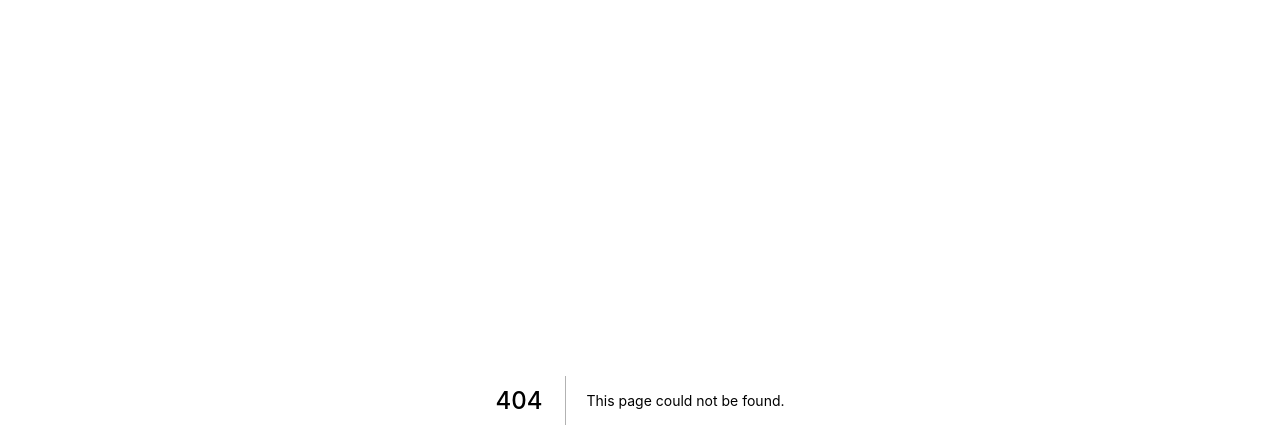
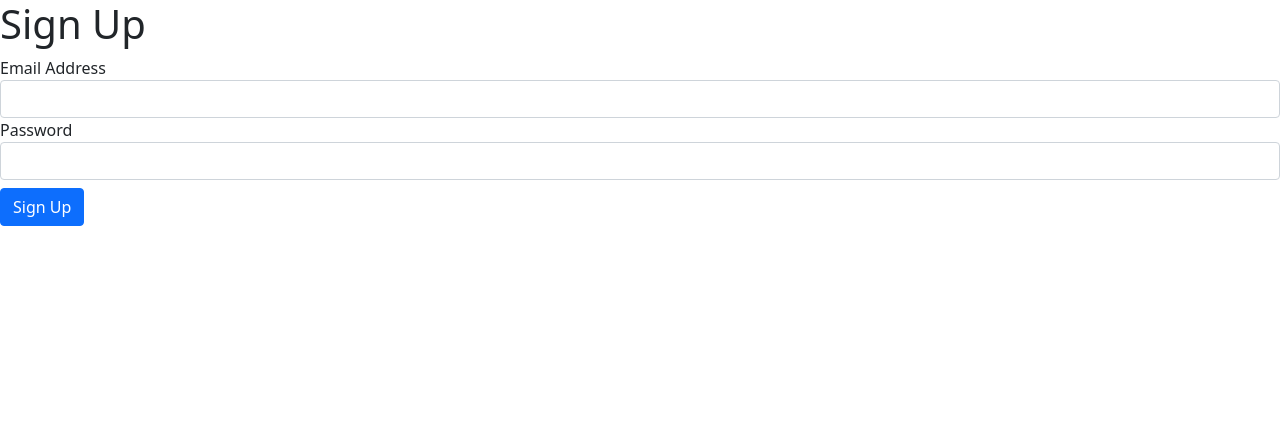
Before and after one commit to Shane1995/ticketing-dev, a Next.js app in the folder client/: page /auth/signup in a window 1280 px wide. Before the commit this address had no page. Shown: the top 448 px of the page. Built offline with nearby package versions, Linux system fonts and the light colour scheme.

Commit message:
adds user sign-up

```diff
--- /dev/null
+++ b/client/hooks/use-request.js
@@ -0,0 +1,34 @@
+import axios from 'axios'
+import { useState } from 'react'
+
+const useRequest = ({ url, method, body, onSuccess }) => {
+  const [errors, setErrors] = useState(null)
+
+  const doRequest = async () => {
+    try {
+      setErrors(null)
+      const response = await axios[method](url, body)
+
+      if (onSuccess) {
+        onSuccess(response.data)
+      }
+
+      return response.data
+    } catch (err) {
+      setErrors(
+        <div className='alert alert-danger'>
+          <h4>Oops...</h4>
+          <ul className='my-0'>
+            {err.response.data.errors.map((err) => (
+              <li key={err.message}>{err.message}</li>
+            ))}
+          </ul>
+        </div>
+      )
+    }
+  }
+
+  return { doRequest, errors }
+}
+
+export default useRequest
--- /dev/null
+++ b/client/next.config.js
@@ -0,0 +1,6 @@
+module.exports = {
+  webpackDevMiddleware: (config) => {
+    config.watchOptions.poll = 300
+    return config
+  }
+}
--- a/client/package.json
+++ b/client/package.json
@@ -10,6 +10,8 @@
   "author": "",
   "license": "ISC",
   "dependencies": {
+    "axios": "^0.21.1",
+    "bootstrap": "^5.0.0",
     "next": "^10.1.3",
     "react": "^17.0.2",
     "react-dom": "^17.0.2"
--- /dev/null
+++ b/client/pages/_app.js
@@ -0,0 +1,7 @@
+import 'bootstrap/dist/css/bootstrap.css'
+
+const App = ({ Component, pageProps }) => {
+  return <Component {...pageProps} />
+}
+
+export default App
--- /dev/null
+++ b/client/pages/auth/signup.js
@@ -0,0 +1,48 @@
+import { useState } from 'react'
+import Router from 'next/router'
+import useRequest from '../../hooks/use-request'
+
+const SignUp = () => {
+  const [email, setEmail] = useState('')
+  const [password, setPassword] = useState('')
+  const { doRequest, errors } = useRequest({
+    method: 'post',
+    url: '/api/users/signup',
+    body: {
+      email,
+      password
+    },
+    onSuccess: () => {
+      Router.push('/')
+    }
+  })
+
+  const onSubmit = async (event) => {
+    event.preventDefault()
+
+    await doRequest()
+  }
+
+  return (
+    <form onSubmit={onSubmit}>
+      <h1>Sign Up</h1>
+      <div className='form-group'>
+        <label>Email Address</label>
+        <input value={email} onChange={(e) => setEmail(e.target.value)} className='form-control'></input>
+      </div>
+      <div className='form-group'>
+        <label>Password</label>
+        <input
+          type='password'
+          value={password}
+          onChange={(e) => setPassword(e.target.value)}
+          className='form-control'
+        ></input>
+      </div>
+      {errors}
+      <button className='mt-2 btn btn-primary'>Sign Up</button>
+    </form>
+  )
+}
+
+export default SignUp
--- /dev/null
+++ b/client/pages/banana.js
@@ -0,0 +1,5 @@
+const Banana = () => {
+  return <h1>Banana</h1>
+}
+
+export default Banana
```
Also changed, not shown: client/pages/index.js (+12 -14 lines), 1 other file (tests, documents, lock files or other folders).
